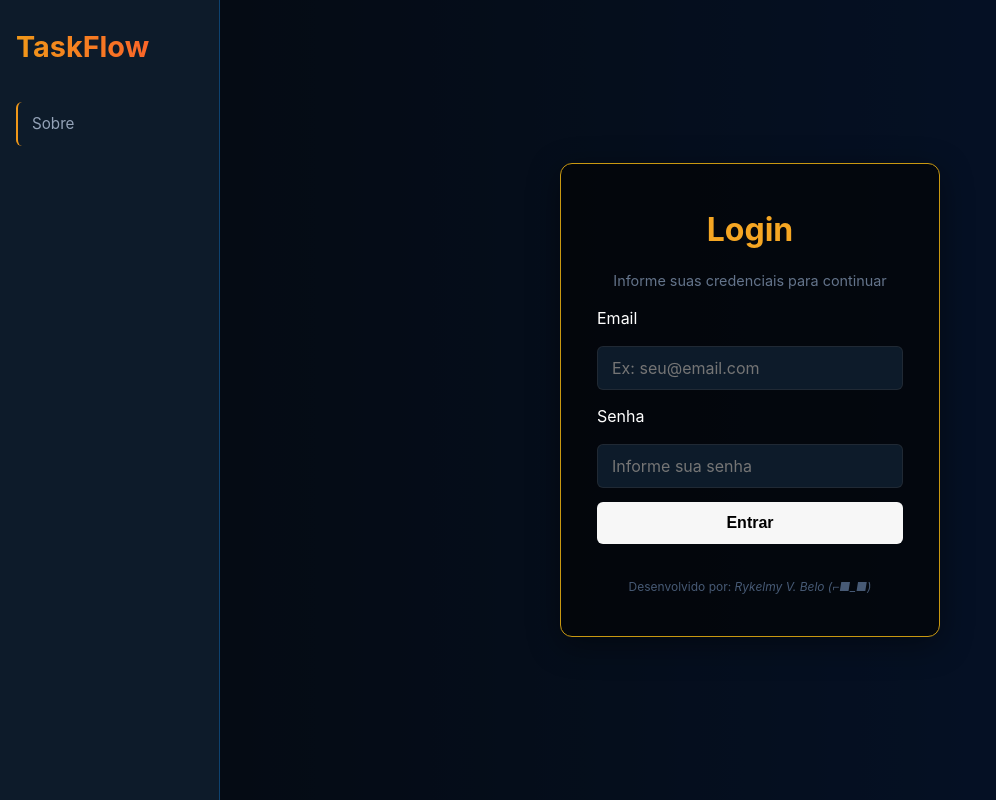
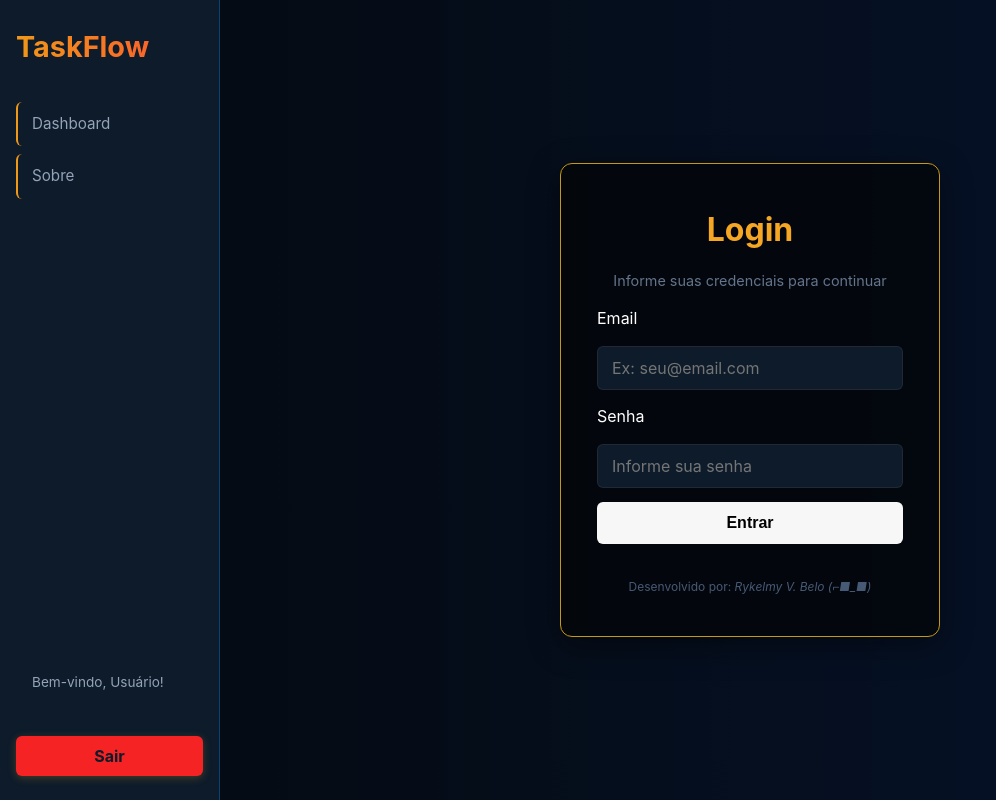
Before and after one commit to rykelmybelo-senai/senai_programador_full_stack_rykelmy_v._belo_taskflow, a React (Vite) app: page /login in a window 1280 px wide. Shown: the whole page, without its empty margins (0-996 px from the left). Built offline with nearby package versions, Linux system fonts and the light colour scheme; sample sign-in values are in the browser's storage.

Commit message:
//Em modo produção

```diff
--- a/src/api.js
+++ b/src/api.js
@@ -1,7 +1,7 @@
 import axios from "axios";
 
 const api = axios.create({
-  baseURL: "http://localhost:3001",
+  baseURL: "https://taskflow-api-rykelmy.vercel.app",
 });
 
 api.interceptors.request.use((config) => {
--- a/src/componentes/sidebar.jsx
+++ b/src/componentes/sidebar.jsx
@@ -4,7 +4,7 @@ import styles from "./sidebar.module.css";
 import { useAuth } from "../contexts/AuthContext";
 
 function Sidebar() {
-  const { logado, logout } = useAuth();
+  const { token, usuario, logout } = useAuth();
   const [menuAberto, setMenuAberto] = useState(false);
   const linkClass = ({ isActive }) =>
     isActive ? styles.link + " " + styles.ativo : styles.link;
@@ -24,7 +24,7 @@ function Sidebar() {
         </div>
 
         <nav className={styles.nav}>
-          {logado && (
+          {token && (
             <NavLink to="/" className={linkClass}>
               Dashboard
             </NavLink>
@@ -33,10 +33,15 @@ function Sidebar() {
             Sobre
           </NavLink>
         </nav>
-        {logado && (
-          <button className={styles.btnLogout} onClick={logout}>
-            Simbora
-          </button>
+        {token && (
+          <>
+            <span className={styles.usuarioLogado}>
+              Bem-vindo, {usuario?.nome ?? "Usuário"}!
+            </span>
+            <button className={styles.btnLogout} onClick={logout}>
+              Sair
+            </button>
+          </>
         )}
       </aside>
       {menuAberto && (
--- a/src/componentes/sidebar.module.css
+++ b/src/componentes/sidebar.module.css
@@ -67,7 +67,7 @@
     box-shadow 0.2s ease;
   box-shadow: 0 2px 8px #f5a62340;
   white-space: nowrap;
-  margin-top: auto;
+  /* margin-top: auto; */
 }
 
 .btnLogout:hover {
@@ -92,6 +92,14 @@
 
 .overlay {
   display: none;
+}
+
+.usuarioLogado {
+  color: #94a3b8;
+  font-size: 0.85rem;
+  padding: 10px 14px;
+  border-left: 2px solid transparent;
+  margin-top: auto;
 }
 
 /* Responsividade para telas menores */
--- a/src/contexts/AuthContext.jsx
+++ b/src/contexts/AuthContext.jsx
@@ -13,7 +13,7 @@ export function AuthProvider({ children }) {
     setUsuario(dadosUsuario);
     setToken(tokenRecebido);
     localStorage.setItem("token", tokenRecebido);
-    console.log(tokenRecebido)
+    // console.log(tokenRecebido)
   }
 
   function logout() {
--- a/src/pages/MiniKanban.jsx
+++ b/src/pages/MiniKanban.jsx
@@ -8,6 +8,13 @@ export default function MiniKanban() {
   const [tarefas, setTarefas] = useState([]);
   const [carregando, setCarregando] = useState(true);
   const [erro, setErro] = useState("");
+
+  useEffect(() => {
+    if (erro) {
+      window.alert(erro);
+      setErro("");
+    }
+  }, [erro]);
 
   useEffect(() => {
     async function carregarTarefas() {
@@ -47,15 +54,20 @@ export default function MiniKanban() {
   }
 
   // Função moverTarefa sem mutar o array (.map + spread)
-  async function moverTarefa(id, dados, novaColuna) {
-      // PATCH — envia apenas o campo coluna
-      const tarefaMovida = await api.put(`/tarefas/${id}`, dados, { coluna: novaColuna });
-
-      // Atualizar o estado local com a tarefa retornada
-
+  async function moverTarefa(id, novaColuna) {
+    try {
+      const tarefaAtual = tarefas.find((t) => t.id === id);
+      const { data: tarefaMovida } = await api.put(`/tarefas/${id}`, {
+        ...tarefaAtual,
+        coluna: novaColuna,
+      });
       setTarefas((tarefasAtuais) =>
-        tarefasAtuais.map((t) => (t.id === id ? tarefaMovida.data : t)),
+        tarefasAtuais.map((t) => (t.id === id ? tarefaMovida : t)),
       );
+    } catch (e) {
+      setErro("Erro ao mover a tarefa. Tente novamente.");
+      console.error(e);
+    }
   }
 
   //Integrando o Modal
@@ -119,10 +131,10 @@ export default function MiniKanban() {
             <div className="dot"></div>
           </section>
         )}
-        {erro && (
+        {/* {erro && (
           <p style={{ textAlign: "center", color: "#EF4444" }}>{erro}</p>
-        )}
-        {!carregando && !erro && (
+        )} */}
+        {!carregando && (
           <>
             <div className="kanban-coluna">
               {/* ── COLUNA 1: A FAZER ────────────────────────────────────────── */}
--- a/src/pages/login.jsx
+++ b/src/pages/login.jsx
@@ -38,7 +38,7 @@ function Login() {
 
         {/* Input de usuário — estado controlado */}
 
-        <label for = "email">Email</label>
+        <label htmlFor="email">Email</label>
 
         <input
           className="login-input"
@@ -50,7 +50,7 @@ function Login() {
 
         {/* Input de senha — type='password' oculta os caracteres */}
 
-        <label for = "senha">Senha</label>
+        <label htmlFor="senha">Senha</label>
 
         <input
           className="login-input"
```
